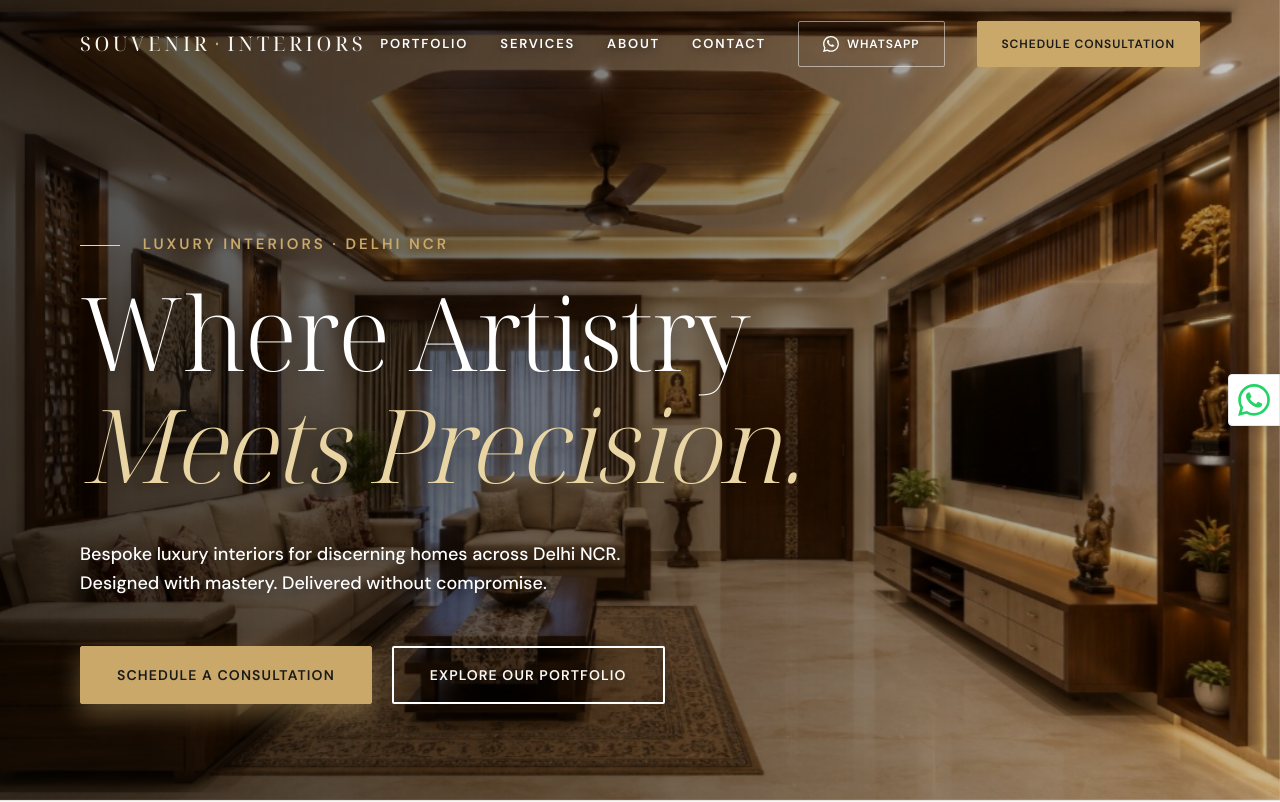
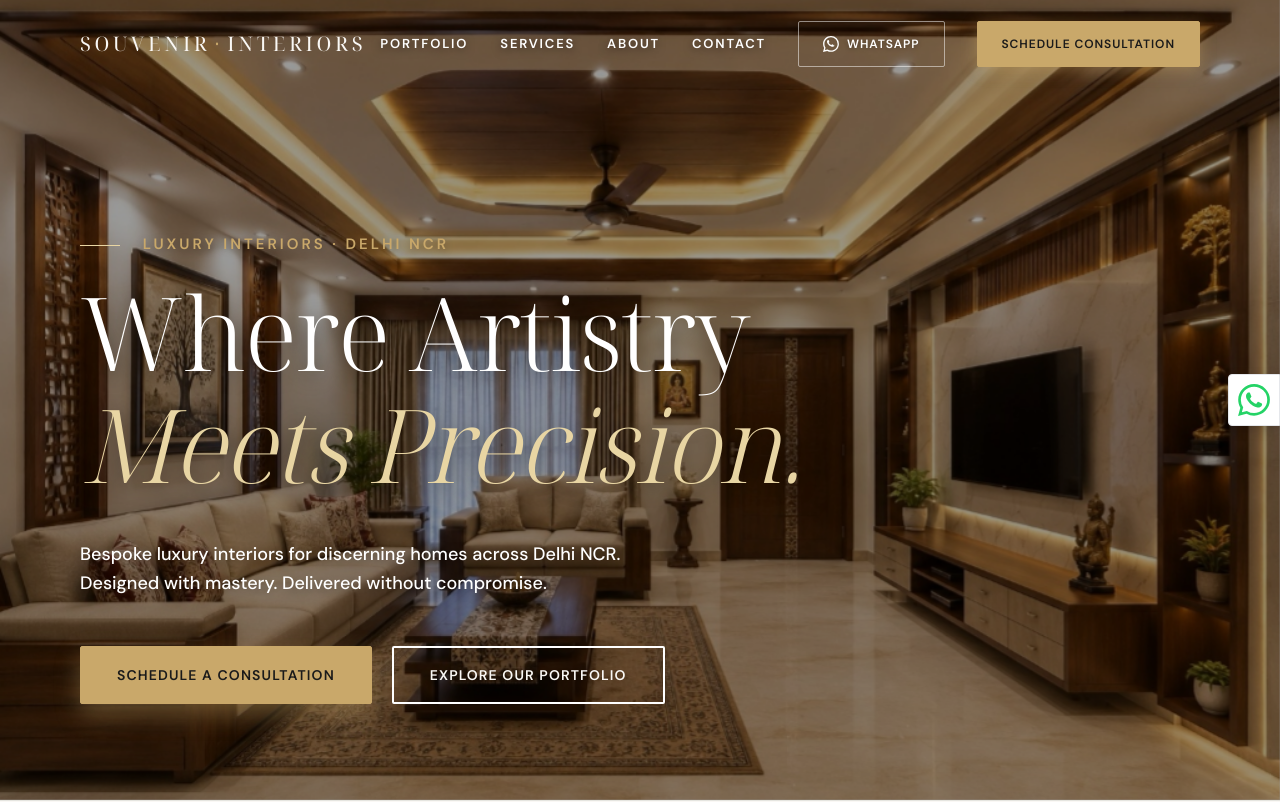
Before and after one commit to CybershieldGit/souvenir-interiors, a Next.js app: page / in a window 1280 px wide. Shown: the top 802 px of the page. Built offline with nearby package versions, Linux system fonts and the light colour scheme.

Commit message:
fix the opacity

```diff
--- a/src/app/page.jsx
+++ b/src/app/page.jsx
@@ -28,7 +28,7 @@ export default function Home() {
           alt="Luxury living room interior by Souvenir Interiors, Delhi NCR"
           className="absolute inset-0 w-full h-full object-cover animate-slow-zoom"
         />
-        <div className="absolute inset-0 hero-overlay" />
+        <div className="absolute inset-0" style={{ backgroundColor: "rgba(0, 0, 0, 0.4)" }} />
         <div className="container-x relative z-10 h-full flex flex-col justify-end pb-16 md:pb-24" style={{ color: "#ffffff" }}>
           <div className="animate-fade-up max-w-[850px]">
             <div className="eyebrow eyebrow-light mb-6 animate-fade-in text-[15px] tracking-[0.2em] font-semibold" style={{ textShadow: "0 2px 8px rgba(0,0,0,0.3)" }}>
```
